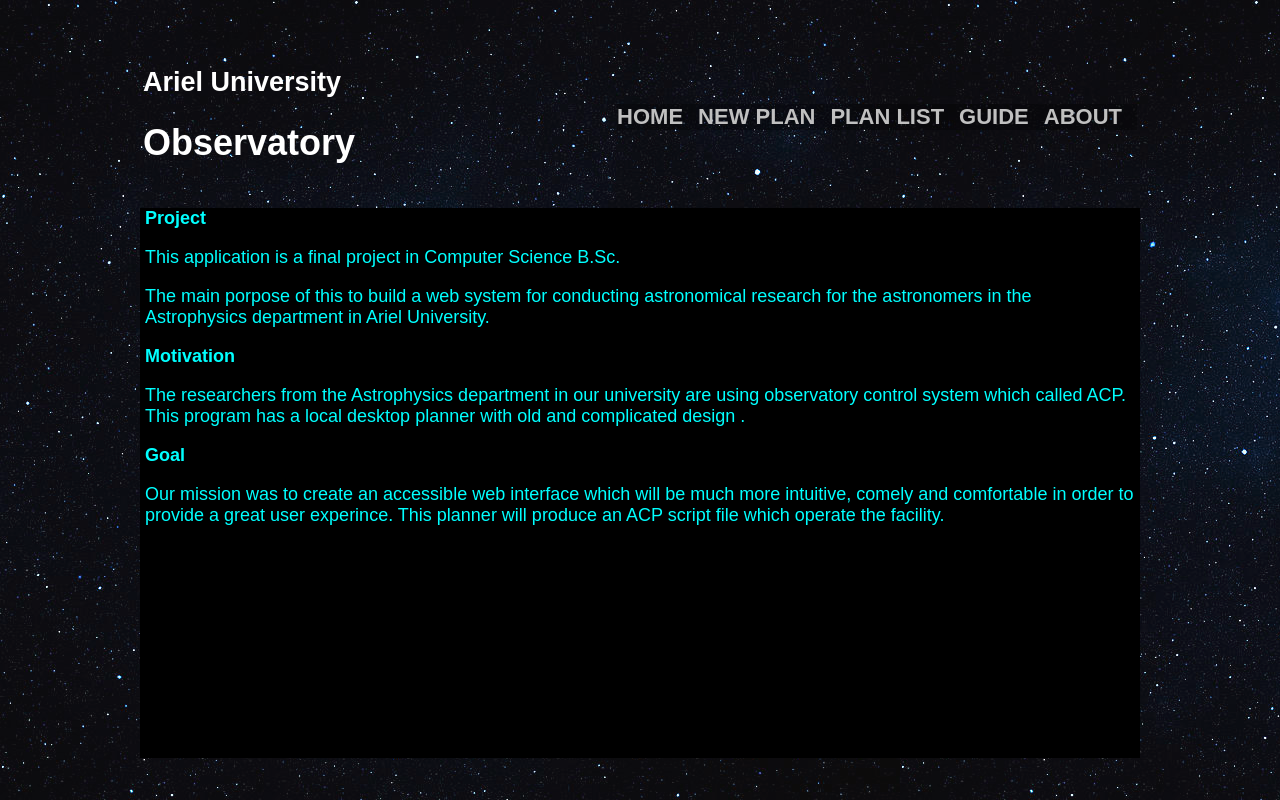
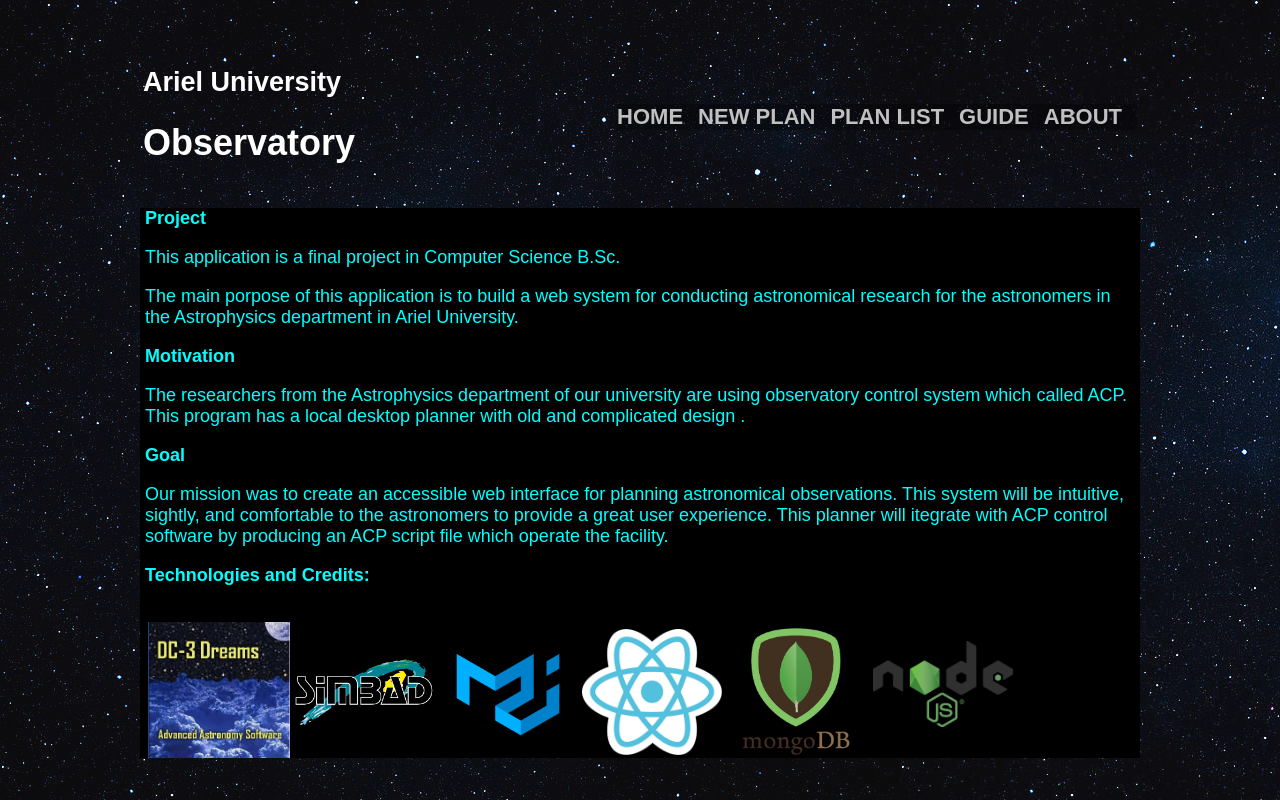
Before and after one commit to Yinonss/AU-Observatory, a React (Create React App) app in the folder observatory/: page /about in a window 1280 px wide. Built offline with nearby package versions, Linux system fonts and the light colour scheme.

Commit message:
Add credits to the About page

```diff
--- a/observatory/src/components/About.js
+++ b/observatory/src/components/About.js
@@ -1,4 +1,10 @@
 import React from "react";
+import ACP from './../Images/ACP logo.jpg'
+import simbad from './../Images/simbad.png'
+import materialui from './../Images/materialui.png'
+import reactlogo from './../Images/reactlogo.png'
+import mongologo from './../Images/mongodb-logo.png'
+import nodejslogo from './../Images/nodejs.png'
 import './Style.css'
 
 export default function About() {
@@ -9,18 +15,47 @@
         <div class='textContainer'>
        <b>Project</b>
        <p>This application is a final project in Computer Science B.Sc.</p>
-       <p>The main porpose of this to build a web system for conducting astronomical research for the astronomers in
+       <p>The main porpose of this application is to build a web system for conducting astronomical research for the astronomers in
            the Astrophysics department in Ariel University.
        </p>
        <b>Motivation </b>
-       <p>The researchers from the Astrophysics department in our university are using observatory control system which called ACP.
+       <p>The researchers from the Astrophysics department of our university are using observatory control system which called ACP.
             This program has a local desktop planner with old and complicated design . </p>
 
         <b>Goal</b>
         <p>
-            Our mission was to create an accessible web interface which will be much more intuitive, comely and comfortable in order to provide a great user experince.
-             This planner will produce an ACP script file which operate the facility.
+            Our mission was to create an accessible web interface for planning astronomical observations.
+            This system will be intuitive, sightly, and comfortable to the astronomers to provide a great user experience.
+             This planner will itegrate with ACP control software by producing an ACP script file which operate the facility.
         </p>
+        <b>Technologies and Credits:</b>
+        <br />
+        <br />
+        <table>
+            <tr>
+                <td>
+                <img src={ACP} height='140px'></img>
+                </td>
+                <td>
+                    <img src={simbad} width='140px'></img>
+                </td>
+                <td>
+                    <img src={materialui} width='140px'></img>
+                </td>
+                <td>
+                    <img src={reactlogo} width='140px'></img>
+                </td>
+                <td>
+                    <img src={mongologo} width='140px'></img>
+                </td>
+                <td>
+                    <td>
+                        <img src={nodejslogo} width='140px'></img>
+                    </td>
+                </td>
+            </tr>
+
+        </table>
         </div>
     </div>
     );
```
